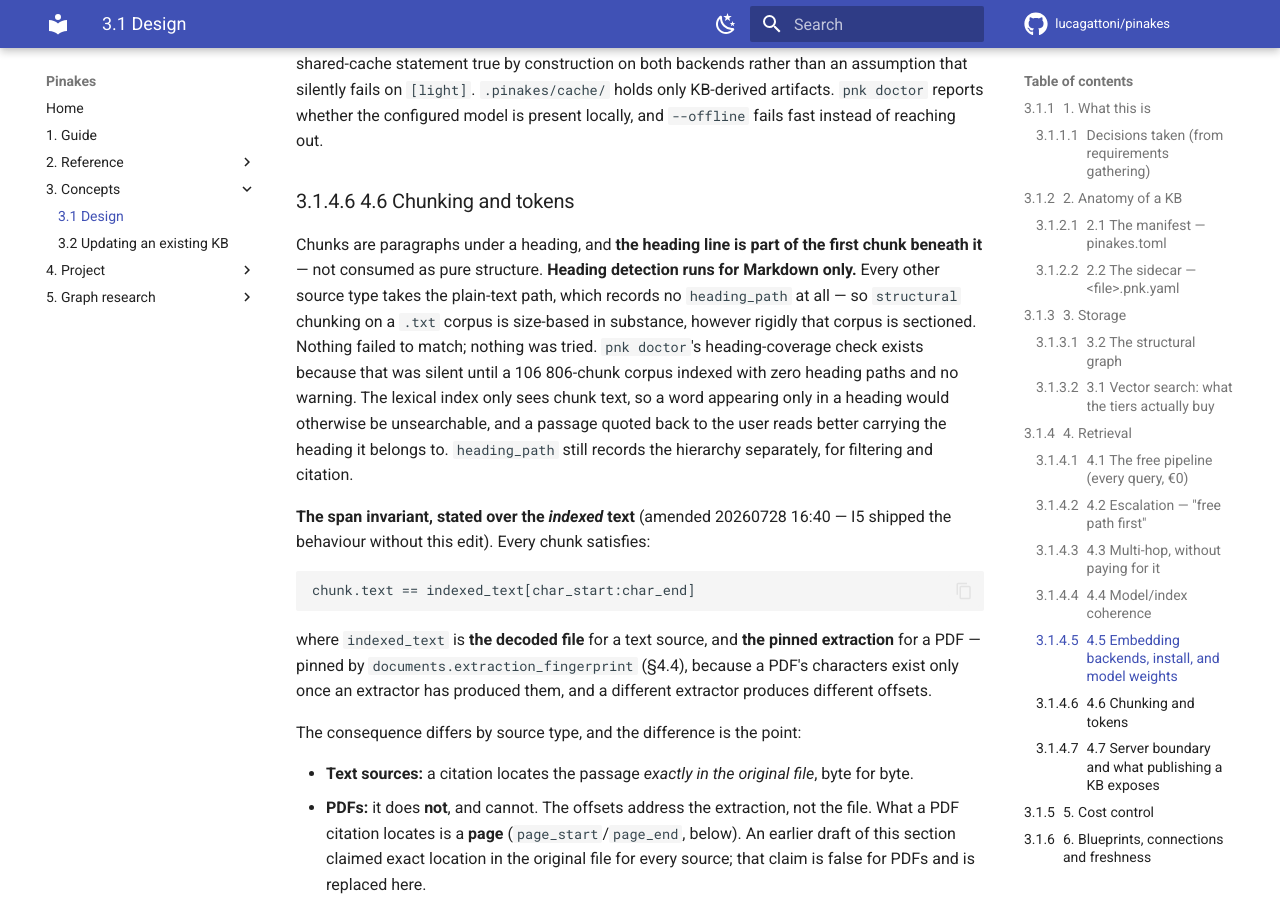
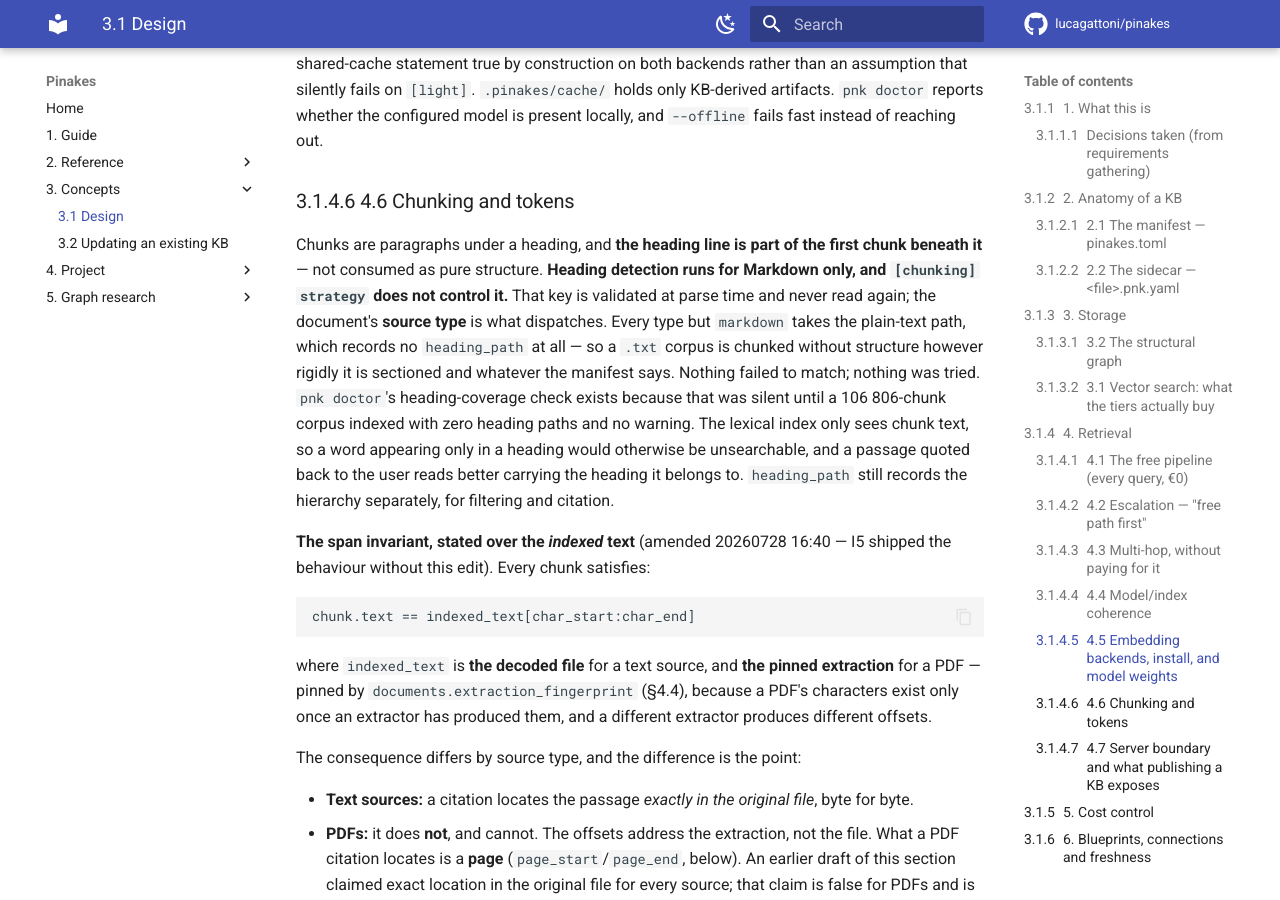
Before and after one commit to lucagattoni/Pinakes, an MkDocs documentation site: the page built from docs/DESIGN.md, in a window 1280 px wide and 900 px high, scrolled down 13469 px. Built offline with MkDocs 1.6.1 and Material for MkDocs 9.7.7, drawn with Linux system fonts in a browser that asks for light colours; comment, search, counter and statistics services are not loaded.

Commit message:
`[chunking] strategy` is inert, not merely limited — my own wording understated it
An hour ago I documented that heading detection runs for Markdown only and that
structural chunking is 'size-based in substance' on a .txt corpus. That implies
the setting does something for Markdown. It does not do anything anywhere:
CHUNK_STRATEGIES has one value, table.choice validates it at parse time, and
grep across src/ finds no runtime reader. Only max_tokens is used from
[chunking]. What dispatches is the document's source_type.

The distinction matters to a reader deciding what to change: under my wording
they would look for a strategy value that fixes a .txt corpus, and there is no
such lever — the corpus's file type is the lever. Under the corrected wording
they go to the open correction, which is where the opt-in value is specified.

Found by an implementer working item 5, who reached the root cause independently
while building something unrelated, and reported it rather than leaving it in a
worktree.

```diff
--- a/docs/DESIGN.md
+++ b/docs/DESIGN.md
@@ -500,9 +500,11 @@ whether the configured model is present locally, and `--offline` fails fast inst
 ### 4.6 Chunking and tokens
 
 Chunks are paragraphs under a heading, and **the heading line is part of the first chunk beneath
-it** — not consumed as pure structure. **Heading detection runs for Markdown only.** Every other
-source type takes the plain-text path, which records no `heading_path` at all — so `structural`
-chunking on a `.txt` corpus is size-based in substance, however rigidly that corpus is sectioned.
+it** — not consumed as pure structure. **Heading detection runs for Markdown only, and `[chunking] strategy` does not control it.**
+That key is validated at parse time and never read again; the document's **source type** is what
+dispatches. Every type but `markdown` takes the plain-text path, which records no `heading_path` at
+all — so a `.txt` corpus is chunked without structure however rigidly it is sectioned and whatever
+the manifest says.
 Nothing failed to match; nothing was tried. `pnk doctor`'s heading-coverage check exists because
 that was silent until a 106 806-chunk corpus indexed with zero heading paths and no warning. The lexical index only sees chunk text, so a word appearing
 only in a heading would otherwise be unsearchable, and a passage quoted back to the user reads
```
Also changed, not shown: docs/MANIFEST.md (+1 -1 lines).
